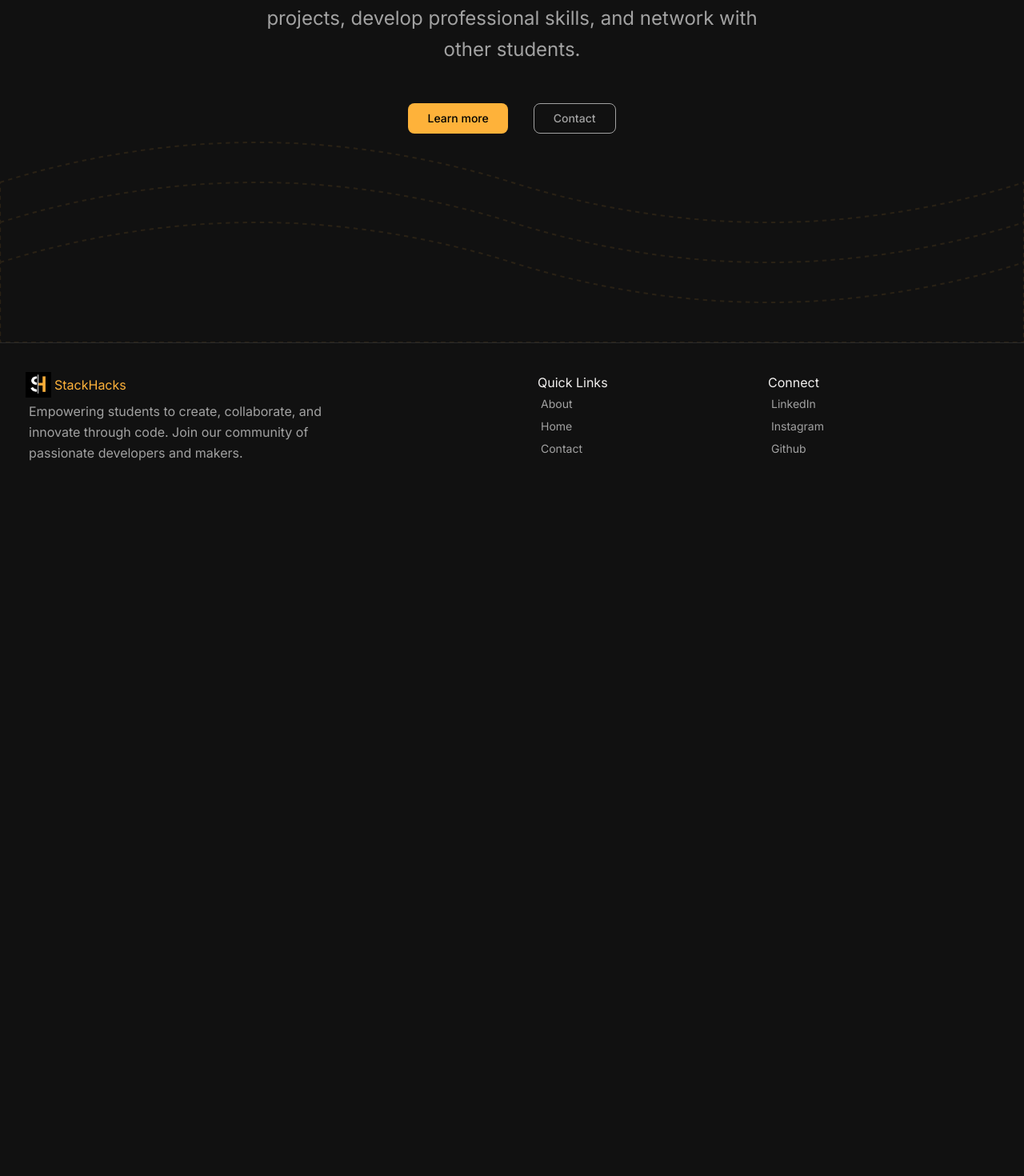
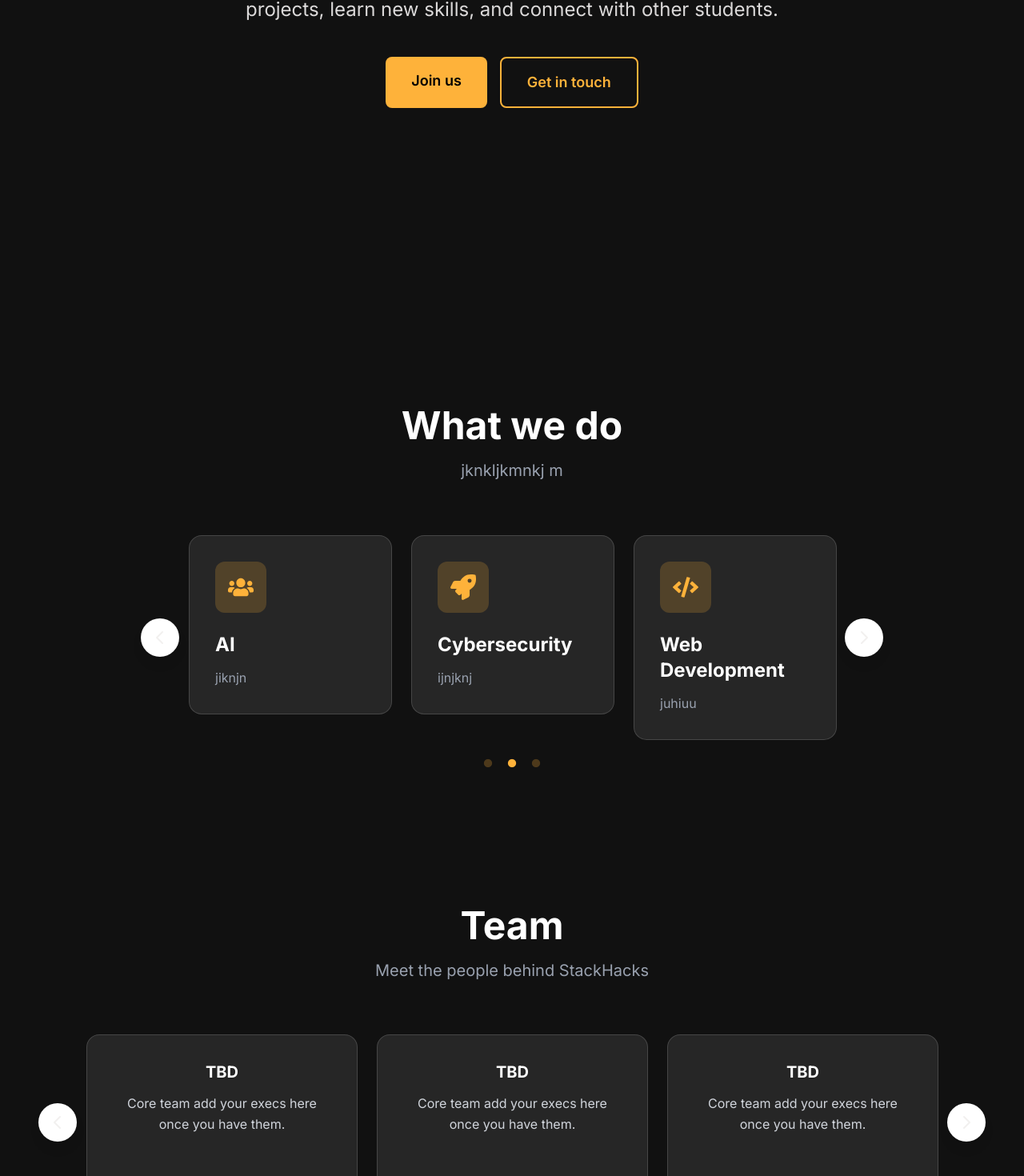
Before and after one commit to EKim06/Stackhacks, a React (Vite) app in the folder client/: page / in a window 1280 px wide. Shown: the part 436-1906 px from the top of the page at 80% size. Before the commit the page ends 1047 px from the top, so only its background shows below. Built offline with nearby package versions, Linux system fonts and the light colour scheme.

Commit message:
restored ryan's changes to Home.jsx

```diff
--- a/client/src/pages/Home.jsx
+++ b/client/src/pages/Home.jsx
@@ -1,75 +1,222 @@
 import React from 'react'
 import { Link } from 'react-router-dom'
+import Slider from 'react-slick'
+import { FaCode, FaUsers, FaRocket } from 'react-icons/fa'
+import 'slick-carousel/slick/slick.css'
+import 'slick-carousel/slick/slick-theme.css'
+
+const whatWeDo = [
+  { icon: FaCode, title: 'Web Development', description: 'juhiuu' },
+  { icon: FaUsers, title: 'AI', description: 'jiknjn' },
+  { icon: FaRocket, title: 'Cybersecurity', description: 'ijnjknj' },
+]
+
+const teamMembers = [
+  { title: 'TBD', text: 'Core team add your execs here once you have them.', img: null },
+  { title: 'TBD', text: 'Core team add your execs here once you have them.', img: null },
+  { title: 'TBD', text: 'Core team add your execs here once you have them.', img: null },
+  { title: 'TBD', text: 'Core team add your execs here once you have them.', img: null },
+  { title: 'TBD', text: 'Core team add your execs here once you have them.', img: null }
+
+]
+
+
+function NextArrow(props) {
+ const { onClick } = props
+ return (
+   <button
+     type="button"
+     onClick={onClick}
+     className="absolute right-0 top-1/2 -translate-y-1/2 z-10 bg-white rounded-full p-3 shadow-lg hover:bg-accent hover:text-black transition-all -mr-4 md:-mr-12"
+     aria-label="Next slide"
+   >
+     <svg className="w-6 h-6" fill="none" stroke="currentColor" viewBox="0 0 24 24">
+       <path strokeLinecap="round" strokeLinejoin="round" strokeWidth={2} d="M9 5l7 7-7 7" />
+     </svg>
+   </button>
+ )
+}
+
+
+function PrevArrow(props) {
+ const { onClick } = props
+ return (
+   <button
+     type="button"
+     onClick={onClick}
+     className="absolute left-0 top-1/2 -translate-y-1/2 z-10 bg-white rounded-full p-3 shadow-lg hover:bg-accent hover:text-black transition-all -ml-4 md:-ml-12"
+     aria-label="Previous slide"
+   >
+     <svg className="w-6 h-6" fill="none" stroke="currentColor" viewBox="0 0 24 24">
+       <path strokeLinecap="round" strokeLinejoin="round" strokeWidth={2} d="M15 19l-7-7 7-7" />
+     </svg>
+   </button>
+ )
+}
+
+
+const defaultSliderSettings = {
+  dots: true,
+  infinite: true,
+  speed: 500,
+  slidesToShow: 3,
+  slidesToScroll: 1,
+  autoplay: true,
+  autoplaySpeed: 5000,
+  dotsClass: 'slick-dots !bottom-[-40px]',
+  responsive: [
+    {
+      breakpoint: 1024,
+      settings: {
+        slidesToShow: 2,
+        slidesToScroll: 1,
+      },
+    },
+    {
+      breakpoint: 640,
+      settings: {
+        slidesToShow: 1,
+        slidesToScroll: 1,
+      },
+    },
+  ],
+}
 
 const Home = () => {
+  const whatWeDoSettings = {
+    ...defaultSliderSettings,
+    nextArrow: <NextArrow />,
+    prevArrow: <PrevArrow />,
+  }
+  const teamSettings = {
+    ...defaultSliderSettings,
+    nextArrow: <NextArrow />,
+    prevArrow: <PrevArrow />,
+  }
+
+
  return (
-    <div >
+   <div className="min-h-screen">
      {/* Hero Section */}
-      <section className="min-h-screen flex flex-col items-center px-4 relative overflow-hidden">
-        {/* Background pattern */}
-        <div className="pb-60 inset-0 opacity-10">
-          <div className="absolute bottom-0 left-0 right-0 h-1/2">
-            <svg className="w-full h-full" viewBox="0 0 1200 400" preserveAspectRatio="none">
-              <path
-                d="M0,200 Q300,100 600,200 T1200,200 L1200,400 L0,400 Z"
-                fill="none"
-                stroke="#feb23a"
-                strokeWidth="2"
-                strokeDasharray="5,5"
-              />
-              <path
-                d="M0,250 Q300,150 600,250 T1200,250 L1200,400 L0,400 Z"
-                fill="none"
-                stroke="#feb23a"
-                strokeWidth="2"
-                strokeDasharray="5,5"
-              />
-              <path
-                d="M0,300 Q300,200 600,300 T1200,300 L1200,400 L0,400 Z"
-                fill="none"
-                stroke="#feb23a"
-                strokeWidth="2"
-                strokeDasharray="5,5"
-              />
-            </svg>
-          </div>
-        </div>
-
-        <div className="relative z-10 text-center max-w-4xl">
+     <section className="min-h-screen flex flex-col items-center justify-center px-4">
+       <div className="text-center max-w-4xl">
          <h1 className="text-5xl md:text-7xl font-bold mb-6 text-primary">
            Join StackHacks
          </h1>
 
-          <p className="text-xl md:text-2xl mb-10 text-secondary max-w-2xl mx-auto">
+         <p className="text-xl md:text-2xl mb-10 text-primary/90 max-w-2xl mx-auto">
            We are a computer science club where you can build projects,
-            develop professional skills, and network  with other students.
+           learn new skills, and connect with other students.
          </p>
 
+
          <div className="flex flex-col sm:flex-row gap-4 justify-center mb-16">
-            <Link to="/about" className='btn-primary py-2 px-6'>Learn more</Link>
-            <Link to="/contact" className='btn-secondary py-2 px-6'>Contact</Link>
+           <Link
+             to="/contact"
+             className="bg-accent text-black px-8 py-4 rounded-lg font-semibold text-lg hover:brightness-110 transition-all"
+           >
+             Join us
+           </Link>
+           <Link
+             to="/contact"
+             className="border-2 border-accent text-accent px-8 py-4 rounded-lg font-semibold text-lg hover:bg-accent/10 transition-all"
+           >
+             Get in touch
+           </Link>
          </div>
        </div>
+     </section>
 
 
-        {/* Features <div className="relative z-10  pb-8 text-center">
-          <p className="text-accent text-sm md:text-base space-x-4 md:space-x-6">
-            <span>No Membership Fees</span>
-            <span></span>
-            <span>Open to All Skill Levels</span>
-            <span></span>
-            <span>Real Project Experience</span>
-            <span></span>
-            <span>Industry Connections</span>
-            <span></span>
-            <span>Hackathon Opportunities</span>
+     <section id="what-we-do" className="py-20 px-4 sm:px-6 lg:px-8 bg-background">
+       <div className="max-w-7xl mx-auto flex flex-col items-center">
+         <div className="text-center mb-16 w-full">
+           <h2 className="text-4xl md:text-5xl font-bold text-white mb-4">
+             What we do
+           </h2>
+           <p className="text-xl text-gray-400 max-w-2xl mx-auto">
+             jknkljkmnkj m
            </p>
-        </div>*/}
+         </div>
+         <div className="relative pb-12 w-full max-w-4xl px-4 md:px-8 flex justify-center">
+           <div className="w-full">
+           <Slider {...whatWeDoSettings}>
+             {whatWeDo.map((item, index) => {
+               const Icon = item.icon
+               return (
+                 <div key={index} className="px-3">
+                   <div className="bg-neutral-800 border border-white/15 p-8 rounded-2xl hover:border-white/25 transition-all duration-300 hover:-translate-y-1 group h-full">
+                     <div className="bg-accent/20 w-16 h-16 rounded-xl flex items-center justify-center mb-6 group-hover:bg-accent transition-colors">
+                       <Icon className="text-accent group-hover:text-black transition-colors w-8 h-8" />
+                     </div>
+                     <h3 className="text-2xl font-bold text-white mb-3">
+                       {item.title}
+                     </h3>
+                     <p className="text-gray-400 leading-relaxed">
+                       {item.description}
+                     </p>
+                   </div>
+                 </div>
+               )
+             })}
+           </Slider>
+           </div>
+         </div>
+       </div>
      </section>
 
+
+     {/* Team Section */}
+     <section className="py-20 px-4 sm:px-6 lg:px-8 bg-background">
+       <div className="max-w-7xl mx-auto">
+         <div className="text-center mb-16">
+           <h2 className="text-4xl md:text-5xl font-bold text-white mb-4">
+             Team
+           </h2>
+           <p className="text-xl text-gray-400 max-w-2xl mx-auto">
+             Meet the people behind StackHacks
+           </p>
+         </div>
+         <div className="relative px-8 md:px-16 pb-12">
+           <Slider {...teamSettings}>
+             {teamMembers.map((card, index) => (
+               <div key={index} className="px-3">
+                 <div className="bg-neutral-800 border border-white/15 rounded-2xl p-8 flex flex-col items-center text-center hover:border-white/25 transition-colors min-h-[220px]">
+                   {card.img && (
+                     <img
+                       src={card.img}
+                       alt=""
+                       className="w-16 h-16 rounded-full object-cover mb-4 bg-neutral-600"
+                     />
+                   )}
+                   <h3 className="font-bold text-white text-xl mb-3">{card.title}</h3>
+                   <p className="text-gray-300 text-base leading-relaxed max-w-sm">{card.text}</p>
+                 </div>
+               </div>
+             ))}
+           </Slider>
+         </div>
+       </div>
+     </section>
+
+     <style>{` .slick-dots li button:before {
+     font-size: 12px;
+     color: #feb23a;
+     }
+
+     .slick-dots li.slick-active button:before {
+     color: #feb23a;
+     opacity: 1;
+     } `
+     }
+
+     </style>
+
+     {/*Next Section Here*/}
 
    </div>
  )
 }
 
+
 export default Home
```
Lines whose indentation alone changed are shown as unchanged.
